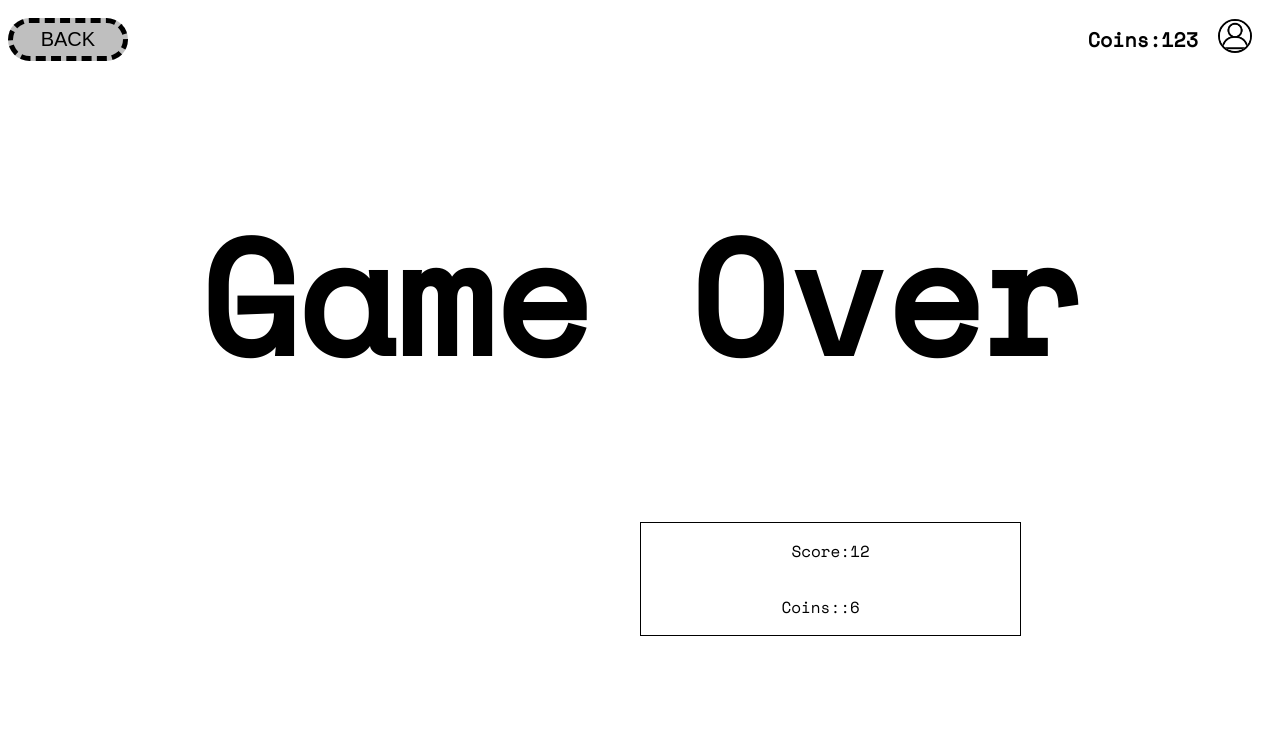
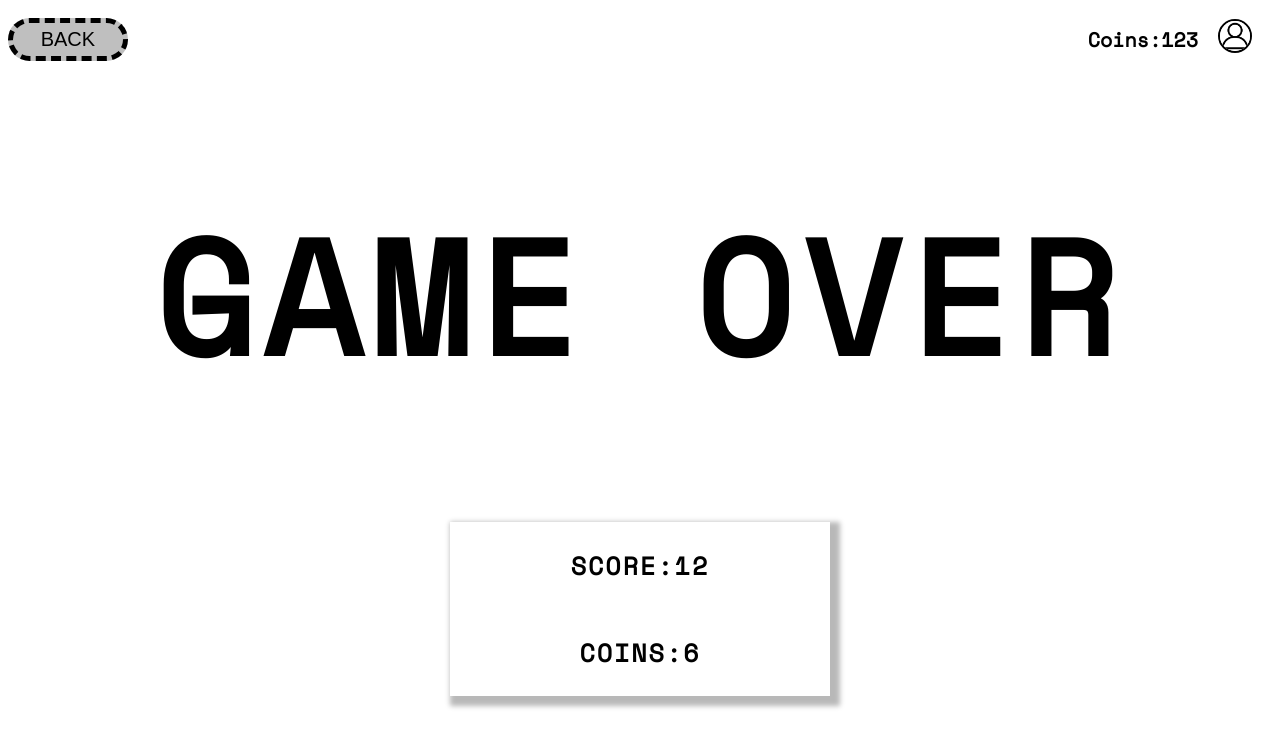
Before and after one commit to kanisshka/frontend, a React (Create React App) app: page /finish in a window 1280 px wide. Shown: the top 746 px of the page. Built offline with nearby package versions, Linux system fonts and the light colour scheme.

Commit message:
css edit

```diff
--- a/src/pages/Finish.css
+++ b/src/pages/Finish.css
@@ -7,13 +7,21 @@
     font-size:20vh;
     display:flex;
     justify-content:center;
+    letter-spacing: 10px;
+
 }
 .scoreboard{
-    border:1px solid black;
+    box-shadow: 5px 5px 5px 5px rgb(0 0 0 / 28%);
     display:flex;
     text-align:center;
     flex-direction:column;
 position: relative;
     width:30%;
-    left:50%;
+    left:35%;
 }
+.scoreboard p{
+    font-weight: bold;
+    font-size:25px;
+    letter-spacing: 2px;
+
+}
--- a/src/pages/Finish.jsx
+++ b/src/pages/Finish.jsx
@@ -8,10 +8,10 @@ const Finish = () => {
       <div className="head">
         <Topbar />
       </div>
-      <div className="finish-head"><h1>Game Over</h1></div>
+      <div className="finish-head"><h1>GAME OVER</h1></div>
       <div className="scoreboard">
-        <p className="score">Score:{12}</p>
-        <p className="coins">Coins::{6}</p>
+        <p className="score">SCORE:{12}</p>
+        <p className="coins1">COINS:{6}</p>
       </div>
     </div>
 
```
